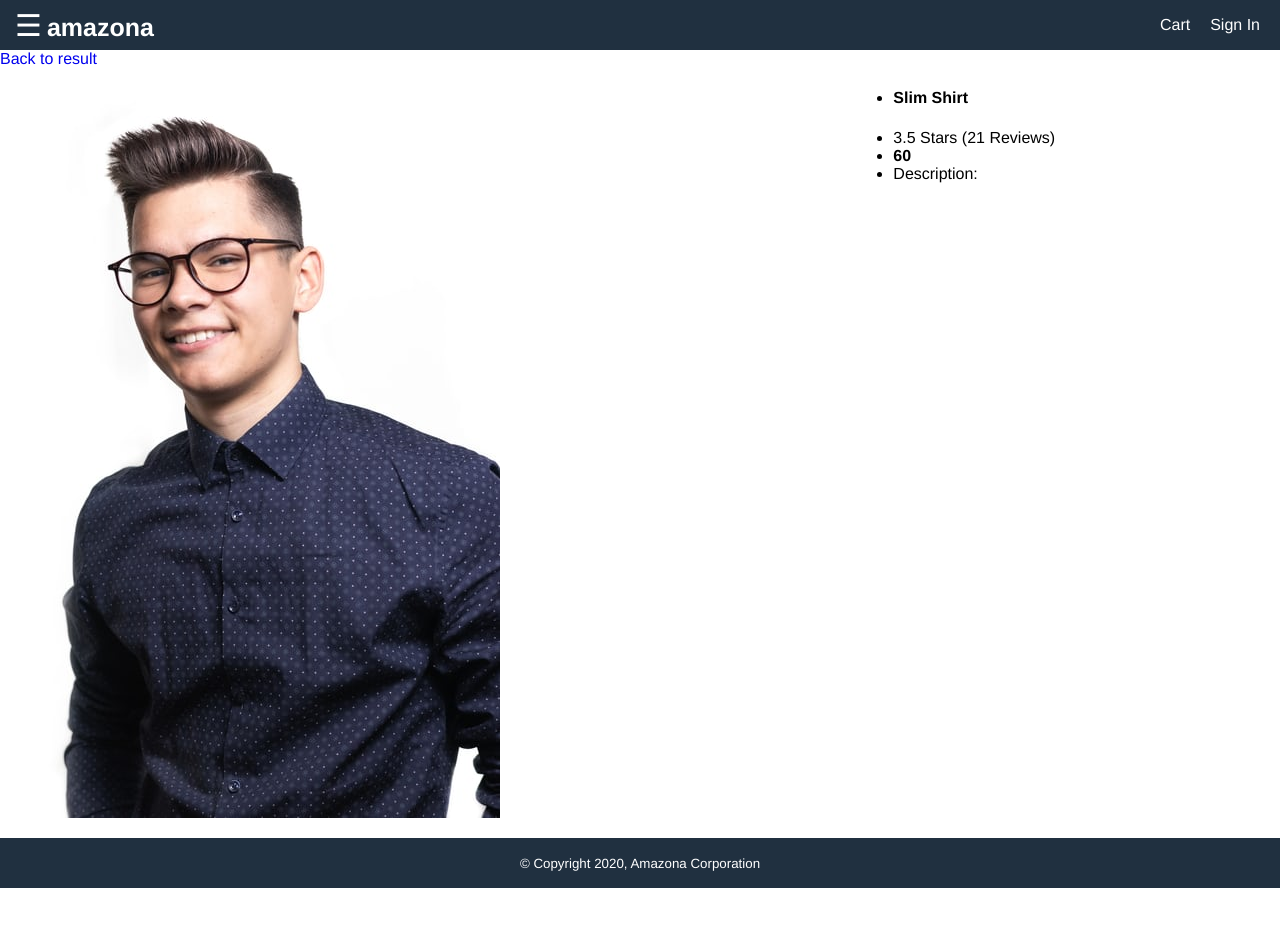
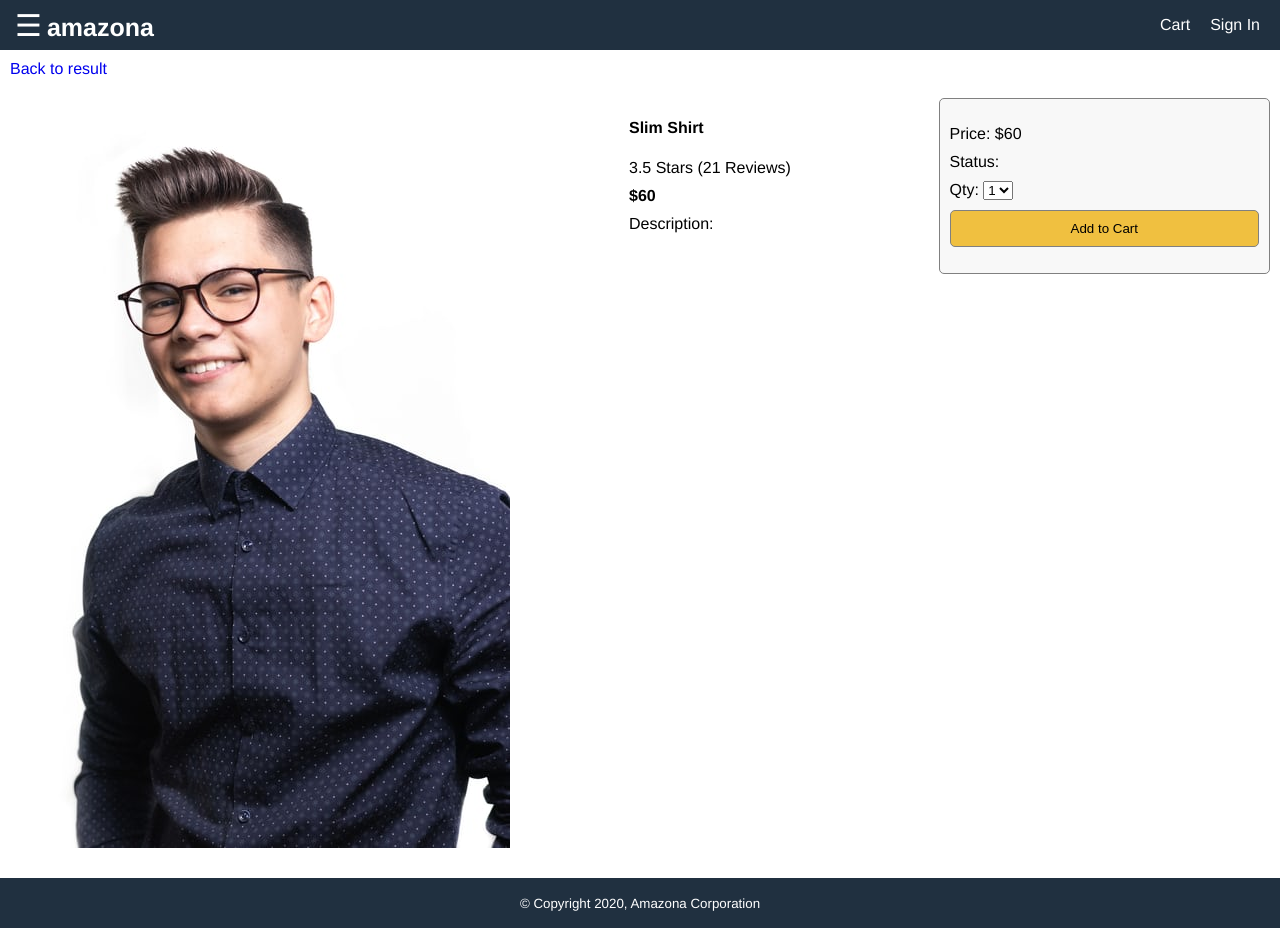
Before and after one commit to Ravi1717/amazona-ecommerce, a React (Create React App) app in the folder amazona/frontend/: page /product/1 in a window 1280 px wide. Before the commit the page ends 888 px from the top, so only its background shows below. Built offline with nearby package versions, Linux system fonts and the light colour scheme.

Commit message:
product-details action page done

```diff
--- a/amazona/frontend/src/Screens/ProductScreen.js
+++ b/amazona/frontend/src/Screens/ProductScreen.js
@@ -9,7 +9,7 @@
 
   return (
     <div>
-      <div>
+      <div className="back-to-result">
         <Link to="/">Back to result</Link>
       </div>
       <div className="details">
@@ -25,11 +25,29 @@
               {product.rating} Stars ({product.numReviews} Reviews)
             </li>
             <li>
-              <b>{product.price}</b>
+              <b>${product.price}</b>
             </li>
             <li>
               Description:
               <div>{product.description}</div>
+            </li>
+          </ul>
+        </div>
+        <div className="details-action">
+          <ul>
+            <li>Price: ${product.price}</li>
+            <li>Status: {product.status}</li>
+            <li>
+              Qty:{" "}
+              <select>
+                <option>1</option>
+                <option>2</option>
+                <option>3</option>
+                <option>4</option>
+              </select>
+            </li>
+            <li>
+              <button className="button">Add to Cart</button>
             </li>
           </ul>
         </div>
--- a/amazona/frontend/src/index.css
+++ b/amazona/frontend/src/index.css
@@ -145,6 +145,7 @@
   justify-content: space-between;
   align-items: flex-start;
   flex-wrap: wrap;
+  padding: 1rem;
 }
 .details-image {
   flex: 2 1 60rem;
@@ -159,3 +160,36 @@
 .details-action {
   flex: 1 1 30rem;
 }
+.details-info ul,
+.details-action ul {
+  list-style: none;
+  padding: 0;
+}
+.details-info li,
+.details-action li {
+  list-style: none;
+  margin-bottom: 1rem;
+}
+.back-to-result {
+  padding: 1rem;
+}
+.details-action {
+  border: 1px solid gray;
+  border-radius: 0.5rem;
+  background-color: #f8f8f8;
+  padding: 1rem;
+}
+.details-action ul li:last-child {
+  display: flex;
+  flex-direction: column;
+}
+.button {
+  padding: 1rem;
+  border: 0.1rem #808080 solid;
+  border-radius: 0.5rem;
+  cursor: pointer;
+  background-color: #f0c040;
+}
+.button:hover {
+  border: 0.1rem #404040 solid;
+}
```
